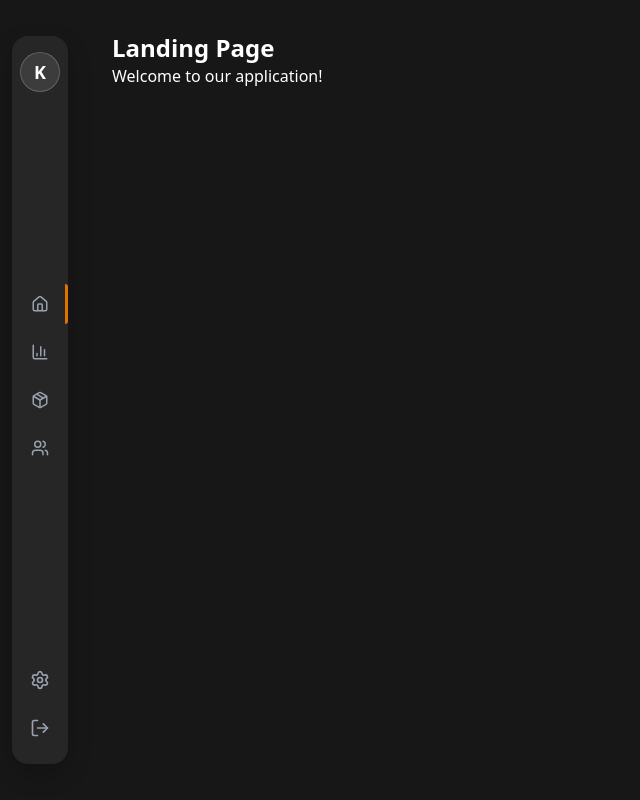
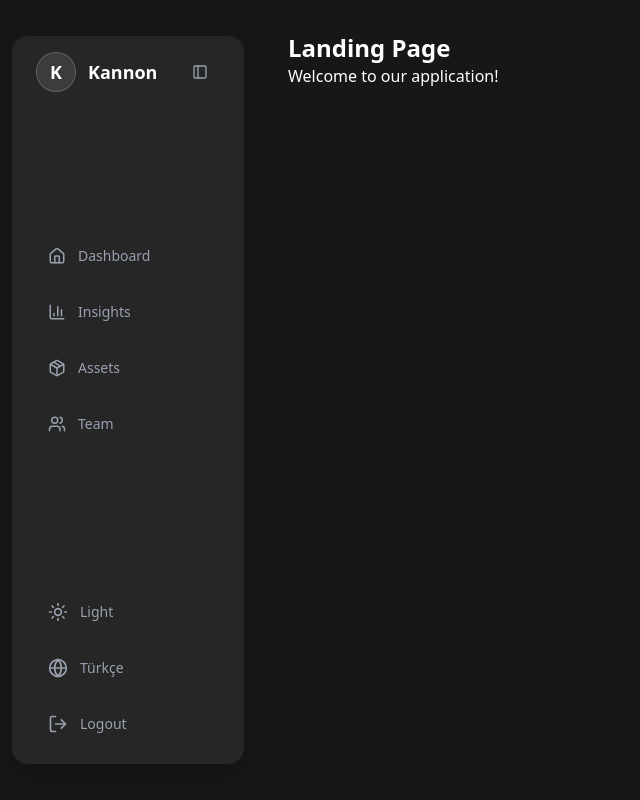
Before and after one commit to ilcann/infrawatch, a React (Vite) app in the folder apps/web/: page / in a window 1280 px wide. Both pictures are taken after a click on the button 40 px from the left and 680 px from the top of the page. Shown: the whole page, without its empty margins (0-640 px from the left). Built offline with nearby package versions, Linux system fonts and the light colour scheme.

Commit message:
feat(Sidebar): add theme and language toggle buttons with improved layout

```diff
--- a/apps/web/src/components/ui/Sidebar/Sidebar.tsx
+++ b/apps/web/src/components/ui/Sidebar/Sidebar.tsx
@@ -2,19 +2,25 @@ import {
   BarChart3,
   Package,
   Users,
-  Settings,
   LogOut,
   Home,
   PanelRight,
-  PanelLeft
+  PanelLeft,
+  MoreHorizontal,
+  Moon,
+  Sun,
+  Globe
 } from 'lucide-react';
 import { NavLink, useLocation } from 'react-router';
 import { useEffect, useState, useMemo } from 'react';
+import { useTranslation } from 'react-i18next';
 
 const Sidebar = () => {
   const location = useLocation();
+  const { i18n } = useTranslation();
   const [indicatorPosition, setIndicatorPosition] = useState(0);
   const [isExpanded, setIsExpanded] = useState(false);
+  const [isDarkTheme, setIsDarkTheme] = useState(true);
 
   const navItems = useMemo(() => [
     { path: '/dashboard', icon: <Home size={18} />, label: 'Dashboard' },
@@ -22,6 +28,16 @@ const Sidebar = () => {
     { path: '/assets', icon: <Package size={18} />, label: 'Assets' },
     { path: '/team', icon: <Users size={18} />, label: 'Team' }
   ], []);
+
+  const toggleTheme = () => {
+    setIsDarkTheme(!isDarkTheme);
+    // Theme toggle logic here
+  };
+
+  const toggleLanguage = () => {
+    const newLanguage = i18n.language === 'en' ? 'tr' : 'en';
+    i18n.changeLanguage(newLanguage);
+  };
 
   useEffect(() => {
     if (!isExpanded) {
@@ -116,14 +132,38 @@ const Sidebar = () => {
 
         {/* Bottom Section */}
         <div className={`flex ${isExpanded ? 'flex-col gap-2 w-full px-2' : 'flex-col gap-2 items-center w-full'}`}>
-          {/* Settings Button */}
-          <button
-            className={`${isExpanded ? 'w-full h-12 px-3 justify-start gap-3' : 'w-10 h-10 justify-center'} flex items-center bg-transparent border-0 rounded-xl text-gray-400 transition-all duration-200 cursor-pointer hover:text-gray-300 hover:bg-white/5`}
-            title="Settings"
-          >
-            <Settings size={20} />
-            {isExpanded && <span className="text-sm font-medium">Settings</span>}
-          </button>
+          {isExpanded ? (
+            <>
+              {/* Theme Toggle Button */}
+              <button
+                onClick={toggleTheme}
+                className="w-full h-12 px-3 justify-start gap-3 flex items-center bg-transparent border-0 rounded-xl text-gray-400 transition-all duration-200 cursor-pointer hover:text-gray-300 hover:bg-white/5"
+                title={isDarkTheme ? "Switch to Light Theme" : "Switch to Dark Theme"}
+              >
+                {isDarkTheme ? <Sun size={20} /> : <Moon size={20} />}
+                <span className="text-sm font-medium">{isDarkTheme ? 'Light' : 'Dark'}</span>
+              </button>
+
+              {/* Language Toggle Button */}
+              <button
+                onClick={toggleLanguage}
+                className="w-full h-12 px-3 justify-start gap-3 flex items-center bg-transparent border-0 rounded-xl text-gray-400 transition-all duration-200 cursor-pointer hover:text-gray-300 hover:bg-white/5"
+                title="Change Language"
+              >
+                <Globe size={20} />
+                <span className="text-sm font-medium">{i18n.language === 'en' ? 'English' : 'Türkçe'}</span>
+              </button>
+            </>
+          ) : (
+            /* Ellipsis Button (collapsed state) */
+            <button
+              onClick={() => setIsExpanded(true)}
+              className="w-10 h-10 justify-center flex items-center bg-transparent border-0 rounded-xl text-gray-400 transition-all duration-200 cursor-pointer hover:text-gray-300 hover:bg-white/5"
+              title="Expand sidebar"
+            >
+              <MoreHorizontal size={20} />
+            </button>
+          )}
 
           {/* Logout Button */}
           <button
```
